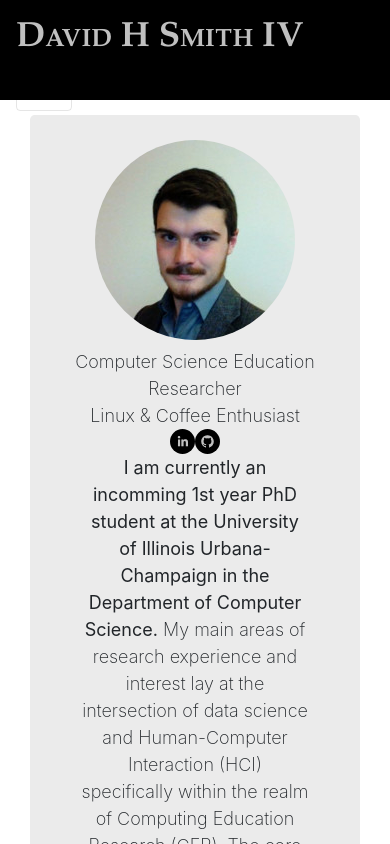
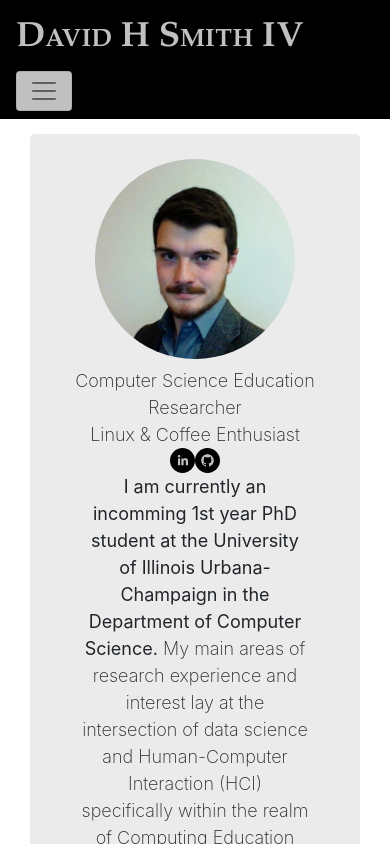
Before and after one commit to CoffeePoweredComputers/CoffeePoweredComputers.github.io, a React (Create React App) app: page /#/ in a window 390 px wide. Shown: the top 844 px of the page. Built offline with nearby package versions, Linux system fonts and the light colour scheme; the HTML template or start-up script is replaced by a standard one.

Commit message:
fixed mobile navbar

```diff
--- a/src/components/NavBar/NavBar.css
+++ b/src/components/NavBar/NavBar.css
@@ -1,6 +1,6 @@
 nav.navbar {
+  width: 100%;
 	background-color: black !important;
-  height: 100px;
 }
 
 .navbar-light .navbar-nav .nav-link {
@@ -57,3 +57,24 @@ nav.navbar {
 	font-weight: 700;
 	text-shadow: 0 1px 0 rgba(0, 0, 0, 0.32);
 }
+
+
+.navbar-light .navbar-toggler {
+    background-color: #C0C0C0;
+    color: #404040;
+}
+
+
+/* adjustments made to the page orientation upon change of screen size */
+@media screen and (max-width: 422) {
+  .navbar-light .navbar-brand, .navbar-light .navbar-brand:hover{
+    font-size: 15px;
+  }
+}
+@media screen and (max-width: 993px) {
+  .navbar-nav > a{
+    width: 100%;
+    margin-top: 5px;
+    margin-bottom: 5px;
+  }
+}
--- a/src/components/NavBar/NavBar.jsx
+++ b/src/components/NavBar/NavBar.jsx
@@ -6,7 +6,7 @@ import "./NavBar.css"
 export default class NavBar extends Component {
   render() {
     return (
-      <Navbar bg='dark' expand="md">
+      <Navbar bg='dark' expand="lg">
         <Navbar.Brand>
           David H Smith IV
         </Navbar.Brand>
--- a/src/components/Publications/Publications.jsx
+++ b/src/components/Publications/Publications.jsx
@@ -36,12 +36,10 @@ export default class Publications extends Component {
                 <Card.Body>
               <Row>
                 <Col xs={6} sm={3}>
-                  <a href={publication.link} target="_blank"><Image src={publication.image_path} responsive thumbnail className="profile-pic" /></a>
+                  <a href={publication.link} target="_blank"><Image src={publication.image_path} responsive thumbnail rounded className="profile-pic" /></a>
                 </Col>
-                <Col className="text-left">
-                  <div className="abstract">
-                    <i> Abstract:  </i> {publication.abstract}
-                  </div>
+                <Col className="text-left abstract">
+                  <i> Abstract:  </i> {publication.abstract}
                 </Col>
               </Row>
             </Card.Body>
```
